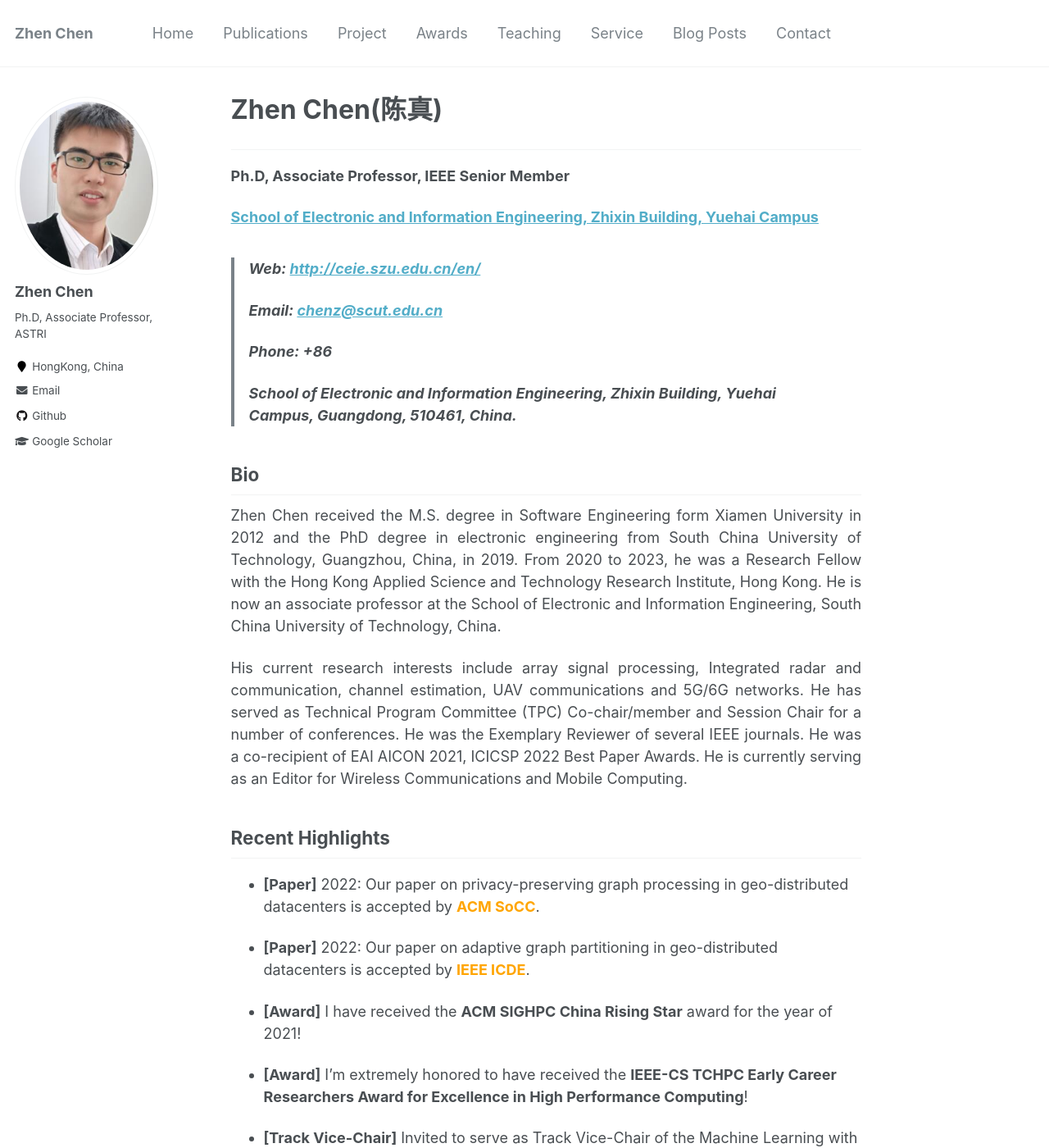
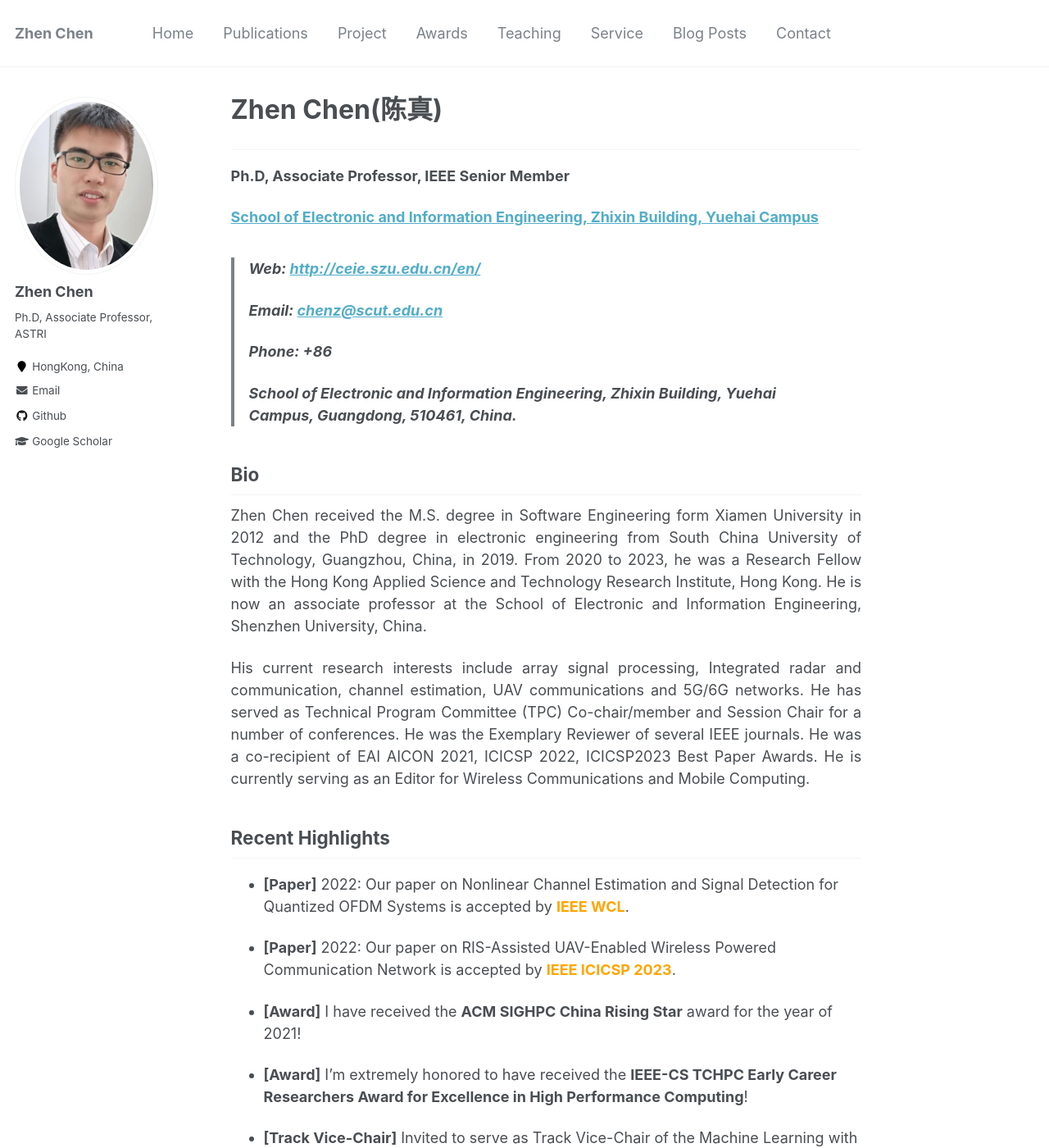
Before and after one commit to baile035/chenz_CV, a Jekyll site: the page built from _pages/about.md, in a window 1280 px wide and 1400 px high. Shown: the whole window at 82% size. Built offline with Jekyll 4.4.1, drawn with Linux system fonts in a browser that asks for light colours.

Commit message:
about.md

```diff
--- a/_pages/about.md
+++ b/_pages/about.md
@@ -28,11 +28,11 @@ redirect_from:
 Bio
 ----------
 <p align="justify">
-Zhen Chen received the M.S. degree in Software Engineering form Xiamen University in 2012 and the PhD degree in electronic engineering from South China University of Technology, Guangzhou, China, in 2019. From 2020 to 2023, he was a Research Fellow with the Hong Kong Applied Science and Technology Research Institute, Hong Kong. He is now an associate professor at the School of Electronic and Information Engineering, South China University of Technology, China.
+Zhen Chen received the M.S. degree in Software Engineering form Xiamen University in 2012 and the PhD degree in electronic engineering from South China University of Technology, Guangzhou, China, in 2019. From 2020 to 2023, he was a Research Fellow with the Hong Kong Applied Science and Technology Research Institute, Hong Kong. He is now an associate professor at the School of Electronic and Information Engineering, Shenzhen University, China.
 </p>
 
 <p align="justify">
-His current research interests include array signal processing, Integrated radar and communication, channel estimation, UAV communications and 5G/6G networks. He has served as Technical Program Committee (TPC) Co-chair/member and Session Chair for a number of conferences. He was the Exemplary Reviewer of several IEEE journals. He was a co-recipient of EAI AICON 2021, ICICSP 2022 Best Paper Awards. He is currently serving as an Editor for Wireless Communications and Mobile Computing.
+His current research interests include array signal processing, Integrated radar and communication, channel estimation, UAV communications and 5G/6G networks. He has served as Technical Program Committee (TPC) Co-chair/member and Session Chair for a number of conferences. He was the Exemplary Reviewer of several IEEE journals. He was a co-recipient of EAI AICON 2021, ICICSP 2022, ICICSP2023 Best Paper Awards. He is currently serving as an Editor for Wireless Communications and Mobile Computing.
 </p>
 
 
@@ -43,9 +43,9 @@ His current research interests include array signal processing, Integrated radar
 
 Recent Highlights
 ----------
-* **[Paper]** 2022: Our paper on privacy-preserving graph processing in geo-distributed datacenters is accepted by **<font color=orange>ACM SoCC</font>**.
+* **[Paper]** 2022: Our paper on Nonlinear Channel Estimation and Signal Detection for Quantized OFDM Systems is accepted by **<font color=orange>IEEE WCL</font>**.
 
-* **[Paper]** 2022: Our paper on adaptive graph partitioning in geo-distributed datacenters is accepted by **<font color=orange>IEEE ICDE</font>**.
+* **[Paper]** 2022: Our paper on RIS-Assisted UAV-Enabled Wireless Powered Communication Network is accepted by **<font color=orange>IEEE ICICSP 2023</font>**.
 
 * **[Award]** I have received the **ACM SIGHPC China Rising Star** award for the year of 2021!
 
```
